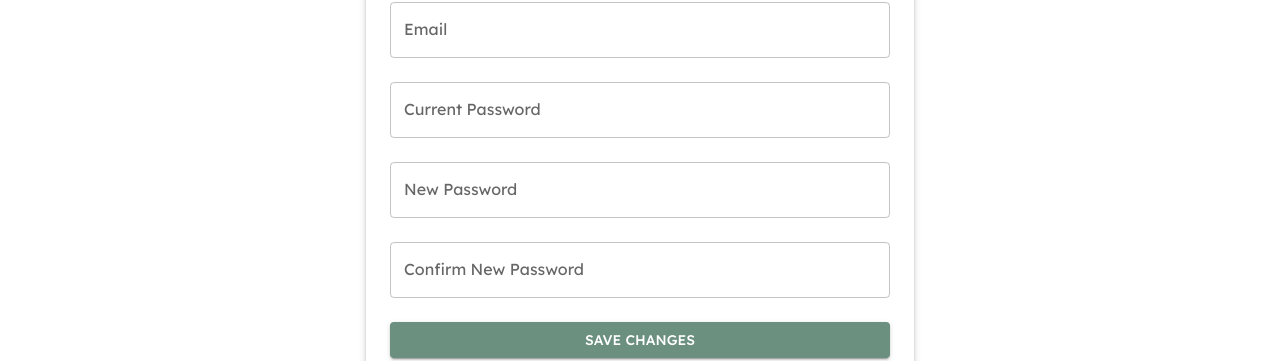
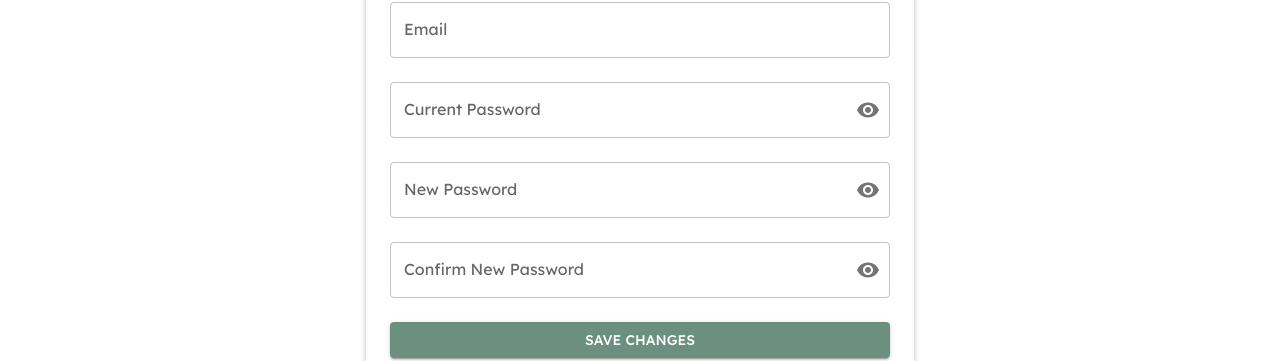
Before and after one commit to 241580L/DesCode-M1, a React (Vite) app in the folder client/: page /edit-profile in a window 1280 px wide. Shown: the part 312-673 px from the top of the page. Built offline with nearby package versions, Linux system fonts and the light colour scheme.

Commit message:
Updated EditProfile Page

```diff
--- a/client/src/App.jsx
+++ b/client/src/App.jsx
@@ -105,6 +105,7 @@ function App() {
           <Container>
             <Routes>
               <Route path="/" element={<Home />} />
+              <Route path="/home" element={<Home />} />
               <Route path="/reviews" element={<Reviews />} />
               <Route path="/reviews/:id" element={<Review />} />
               <Route path="/addreview" element={<AddReview />} />
--- a/client/src/pages/EditProfile.jsx
+++ b/client/src/pages/EditProfile.jsx
@@ -1,96 +1,113 @@
-import React, { useEffect, useState, useContext } from 'react';
+import React, { useEffect, useContext, useState } from 'react';
 import { useNavigate } from 'react-router-dom';
-import { Box, Typography, TextField, Button, CircularProgress } from '@mui/material';
-import ConfirmModal from '../components/ConfirmModal';
+import { Box, Typography, TextField, Button, CircularProgress, IconButton, InputAdornment } from '@mui/material';
+import { Visibility, VisibilityOff } from '@mui/icons-material';
 import { useFormik } from 'formik';
+import * as yup from 'yup';
 import { ToastContainer, toast } from 'react-toastify';
-import * as yup from 'yup';
 import UserContext from '../contexts/UserContext';
 import http from '../http';
+import ConfirmModal from '../components/ConfirmModal';
+import 'react-toastify/dist/ReactToastify.css';
 
 export default function EditProfile() {
   const navigate = useNavigate();
   const { user, setUser } = useContext(UserContext);
-
-  const [formData, setFormData] = useState({
-    name: '',
-    email: '',
-    currentPassword: '',
-    newPassword: '',
-    confirmPassword: '',
-  });
-
   const [showModal, setShowModal] = useState(false);
   const [isDeleting, setIsDeleting] = useState(false);
+  const [showCurrentPassword, setShowCurrentPassword] = useState(false);
+  const [showNewPassword, setShowNewPassword] = useState(false);
+  const [showConfirmPassword, setShowConfirmPassword] = useState(false);
 
-  /*
-  useEffect(() => {
-    if (!user) {
-      navigate('/login');
-    }
-  }, [user, navigate]);
-  */
 
-  useEffect(() => {
-    if (user) {
-      setFormData((f) => ({
-        ...f,
-        name: user.name || '',
-        email: user.email || '',
-      }));
-    }
-  }, [user]);
-
+  // Toast helper
   const showToast = (text, type) => {
     if (type === 'success') toast.success(text);
     else if (type === 'error') toast.error(text);
     else toast.info(text);
   };
 
-  const handleChange = (e) => {
-    setFormData((prev) => ({ ...prev, [e.target.name]: e.target.value }));
-  };
 
-  const handleSubmit = async (e) => {
-    e.preventDefault();
+  // Validation schema with conditional password validation
+  const validationSchema = yup.object().shape({
+    name: yup
+      .string()
+      .trim()
+      .min(3, 'Name must be at least 3 characters')
+      .max(50, 'Name must be at most 50 characters')
+      .required('Name is required')
+      .matches(/^[a-zA-Z '-,.]+$/, "Name only allows letters, spaces and characters: ' - , ."),
 
+
+    email: yup
+      .string()
+      .trim()
+      .email('Enter a valid email')
+      .max(50, 'Email must be at most 50 characters')
+      .required('Email is required'),
+
+
+    currentPassword: yup.string().when('newPassword', (newPassword, schema) => {
+      const val = typeof newPassword === 'string' ? newPassword.trim() : '';
+      return val.length > 0
+        ? schema.required('Current password is required to change password')
+        : schema.notRequired();
+    }),
+    newPassword: yup
+      .string()
+      .trim()
+      .min(8, 'Password must be at least 8 characters')
+      .max(50, 'Password must be at most 50 characters')
+      .matches(/^(?=.*[a-zA-Z])(?=.*[0-9]).{8,}$/, 'Password must contain at least 1 letter and 1 number')
+      .notRequired(),
+    confirmPassword: yup.string().when('newPassword', (newPassword, schema) => {
+      const val = typeof newPassword === 'string' ? newPassword.trim() : '';
+      return val.length > 0
+        ? schema.required('Confirm password is required').oneOf([yup.ref('newPassword')], 'Passwords must match')
+        : schema.notRequired();
+    }),
+  });
+
+
+  const formik = useFormik({
+    enableReinitialize: true,
+    initialValues: {
+      name: user?.name || '',
+      email: user?.email || '',
+      currentPassword: '',
+      newPassword: '',
+      confirmPassword: '',
+    },
+    validationSchema,
+    onSubmit: async (values) => {
       if (!user) {
         navigate('/login');
-      return
+        return;
       }
 
-    if (formData.newPassword || formData.confirmPassword) {
-      if (!formData.currentPassword) {
-        showToast('Current password is required to change password', 'error');
-        return;
-      }
-      if (formData.newPassword !== formData.confirmPassword) {
-        showToast('New passwords do not match', 'error');
-        return;
-      }
-    }
 
       try {
-      // axios PUT call with payload directly
         const payload = {
-        name: formData.name,
-        email: formData.email,
+          name: values.name.trim(),
+          email: values.email.trim().toLowerCase(),
           originalEmail: user.email,
         };
 
-      if (formData.newPassword) {
-        payload.currentPassword = formData.currentPassword;
-        payload.newPassword = formData.newPassword;
+
+        if (values.newPassword) {
+          payload.currentPassword = values.currentPassword;
+          payload.newPassword = values.newPassword;
         }
 
 
+        const response = await http.put('/user/profile', payload);
 
-      const response = await http.put('/user/profile', payload);
-      // response.data contains server response
+
         if (response.status === 200) {
           showToast('Profile updated successfully!', 'success');
-        setUser({ ...user, name: formData.name, email: formData.email });
-        localStorage.setItem('user', JSON.stringify({ ...user, name: formData.name, email: formData.email }));
+          const updatedUser = { ...user, name: values.name, email: values.email };
+          setUser(updatedUser);
+          localStorage.setItem('user', JSON.stringify(updatedUser));
           setTimeout(() => navigate('/home'), 1500);
         } else {
           showToast(response.data.message || 'Failed to update profile.', 'error');
@@ -99,36 +116,33 @@ export default function EditProfile() {
         const msg = error.response?.data?.message || 'Something went wrong!';
         showToast(msg, 'error');
       }
-  };
+    },
+  });
 
 
-  const handleDeleteAccount = () => {
-    setShowModal(true);
-  };
+  // Handle Confirm Delete Account
+  const handleDeleteAccount = () => setShowModal(true);
+
 
   const confirmDelete = async () => {
     setIsDeleting(true);
     try {
       const token = localStorage.getItem('accessToken');
+      const response = await http.delete('/user/profile', {
+        headers: { Authorization: `Bearer ${token}` },
+      });
 
-      const response = await http.put('/user/profile', payload, {
-        headers: {
-          Authorization: `Bearer ${token}`,
-        },
-      });
-      const result = response.data;
 
-      if (response.ok) {
+      if (response.status === 200) {
         showToast('Your account has been deleted.', 'success');
         localStorage.removeItem('user');
-        localStorage.removeItem('token');
-
+        localStorage.removeItem('accessToken');
         setTimeout(() => {
           setUser(null);
           navigate('/');
         }, 1500);
       } else {
-        showToast(result.message || 'Failed to delete account.', 'error');
+        showToast(response.data.message || 'Failed to delete account.', 'error');
       }
     } catch (error) {
       showToast('Something went wrong!', 'error');
@@ -138,30 +152,24 @@ export default function EditProfile() {
     }
   };
 
+
   return (
-    <Box
-      maxWidth={500}
-      mx="auto"
-      mt={8}
-      p={3}
-      bgcolor="background.paper"
-      borderRadius={2}
-      boxShadow={3}
-    >
-      {/* Toast container */}
+    <Box maxWidth={500} mx="auto" mt={8} p={3} bgcolor="background.paper" borderRadius={2} boxShadow={3}>
       <ToastContainer position="top-right" autoClose={3000} />
-
       <Typography variant="h4" align="center" mb={3}>
         Edit Profile
       </Typography>
-      <form onSubmit={handleSubmit}>
+      <form onSubmit={formik.handleSubmit}>
         <TextField
           label="Name"
           name="name"
           fullWidth
           margin="normal"
-          value={formData.name}
-          onChange={handleChange}
+          value={formik.values.name}
+          onChange={formik.handleChange}
+          onBlur={formik.handleBlur}
+          error={formik.touched.name && Boolean(formik.errors.name)}
+          helperText={formik.touched.name && formik.errors.name}
         />
         <TextField
           label="Email"
@@ -169,38 +177,89 @@ export default function EditProfile() {
           fullWidth
           margin="normal"
           type="email"
-          value={formData.email}
-          onChange={handleChange}
+          value={formik.values.email}
+          onChange={formik.handleChange}
+          onBlur={formik.handleBlur}
+          error={formik.touched.email && Boolean(formik.errors.email)}
+          helperText={formik.touched.email && formik.errors.email}
         />
         <TextField
           label="Current Password"
           name="currentPassword"
-          type="password"
+          type={showCurrentPassword ? 'text' : 'password'}
           fullWidth
           margin="normal"
-          value={formData.currentPassword}
-          onChange={handleChange}
+          value={formik.values.currentPassword}
+          onChange={formik.handleChange}
+          onBlur={formik.handleBlur}
+          error={formik.touched.currentPassword && Boolean(formik.errors.currentPassword)}
+          helperText={formik.touched.currentPassword && formik.errors.currentPassword}
+          InputProps={{
+            endAdornment: (
+              <InputAdornment position="end">
+                <IconButton
+                  onClick={() => setShowCurrentPassword((prev) => !prev)}
+                  edge="end"
+                  tabIndex={-1}
+                >
+                  {showCurrentPassword ? <VisibilityOff /> : <Visibility />}
+                </IconButton>
+              </InputAdornment>
+            ),
+          }}
         />
         <TextField
           label="New Password"
           name="newPassword"
-          type="password"
+          type={showNewPassword ? 'text' : 'password'}
           fullWidth
           margin="normal"
-          value={formData.newPassword}
-          onChange={handleChange}
+          value={formik.values.newPassword}
+          onChange={formik.handleChange}
+          onBlur={formik.handleBlur}
+          error={formik.touched.newPassword && Boolean(formik.errors.newPassword)}
+          helperText={formik.touched.newPassword && formik.errors.newPassword}
+          InputProps={{
+            endAdornment: (
+              <InputAdornment position="end">
+                <IconButton
+                  onClick={() => setShowNewPassword((prev) => !prev)}
+                  edge="end"
+                  tabIndex={-1}
+                >
+                  {showNewPassword ? <VisibilityOff /> : <Visibility />}
+                </IconButton>
+              </InputAdornment>
+            ),
+          }}
         />
         <TextField
           label="Confirm New Password"
           name="confirmPassword"
-          type="password"
+          type={showConfirmPassword ? 'text' : 'password'}
           fullWidth
           margin="normal"
-          value={formData.confirmPassword}
-          onChange={handleChange}
+          value={formik.values.confirmPassword}
+          onChange={formik.handleChange}
+          onBlur={formik.handleBlur}
+          error={formik.touched.confirmPassword && Boolean(formik.errors.confirmPassword)}
+          helperText={formik.touched.confirmPassword && formik.errors.confirmPassword}
+          InputProps={{
+            endAdornment: (
+              <InputAdornment position="end">
+                <IconButton
+                  onClick={() => setShowConfirmPassword((prev) => !prev)}
+                  edge="end"
+                  tabIndex={-1}
+                >
+                  {showConfirmPassword ? <VisibilityOff /> : <Visibility />}
+                </IconButton>
+              </InputAdornment>
+            ),
+          }}
         />
-        <Button variant="contained" type="submit" fullWidth sx={{ mt: 2 }}>
-          Save Changes
+        <Button variant="contained" type="submit" fullWidth sx={{ mt: 2 }} disabled={!formik.isValid || formik.isSubmitting}>
+          {formik.isSubmitting ? 'Saving...' : 'Save Changes'}
         </Button>
         <Button
           variant="outlined"
```
Lines whose indentation alone changed are shown as unchanged.
